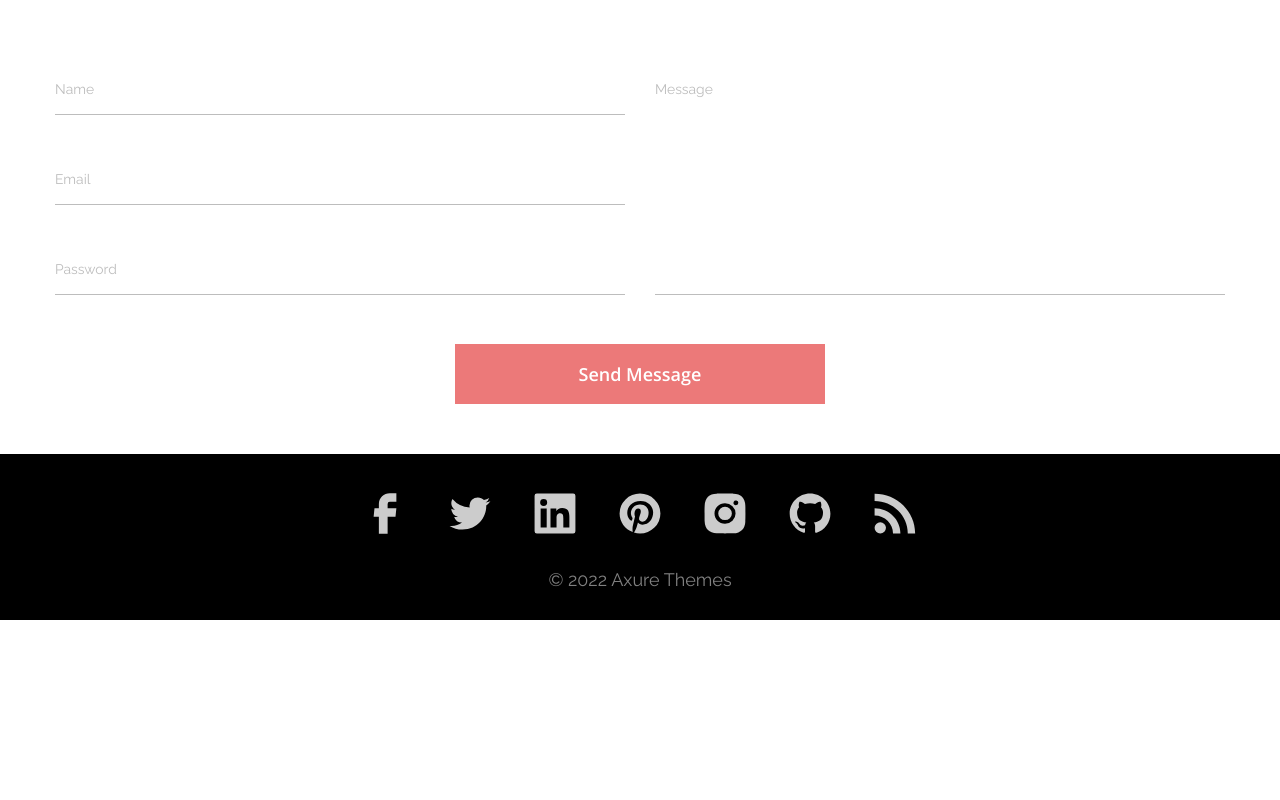
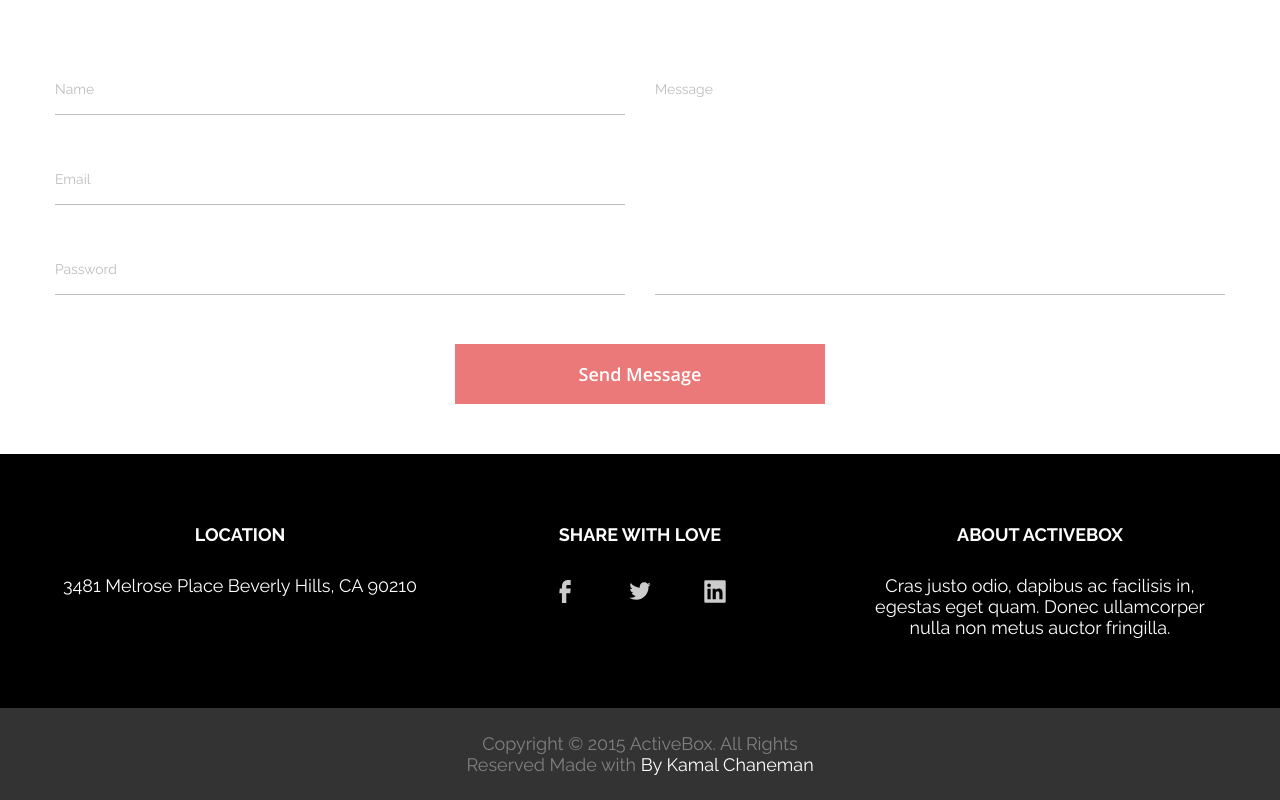
Before and after one commit to payne52/AXIT, a website built with Parcel: page index.html in a window 1280 px wide. Shown: the part 5495-6295 px from the top of the page. Before the commit the page ends 6115 px from the top, so only its background shows below. Built offline with nearby package versions, Linux system fonts and the light colour scheme.

Commit message:
change footer

```diff
--- a/index.html
+++ b/index.html
@@ -494,48 +494,44 @@
             </div>
         </section>
         <footer class="footer">
-            <div class="container">
-                <div class="footer__icons icons">
-                    <ul class="footer__icons__list icons__list columns">
-                        <li class="footer__icons__list-item icons__list-item">
-                            <a href="#" class="footer__icons__link icons__link">
-                                <img src="./images/icons/facebook-icon.svg" alt="facebook icon" class="footer__icons__icon icons__icon">
+            <div class="container footer__container">
+                <div class="footer__block">
+                    <div class="footer__block-title">Location</div>
+                    <p class="footer__block-content">
+                        3481 Melrose Place Beverly Hills, CA 90210
+                    </p>
+                </div>
+                <div class="footer__block">
+                    <div class="footer__block-title">Share with Love</div>
+                    <ul class="footer__social-list icons__list">
+                        <li class="footer__social-list-item icons__list-item">
+                            <a href="#" class="footer__social-link icons__link">
+                                <img src="./images/icons/facebook-icon.svg" alt="facebook icon" class="footer__social-img icons__icon">
                             </a>
                         </li>
-                        <li class="footer__icons__list-item icons__list-item">
-                            <a href="#" class="footer__icons__link icons__link">
-                                <img src="./images/icons/twitter-icon.svg" alt="twitter icon" class="footer__icons__icon icons__icon">
+                        <li class="footer__social-list-item icons__list-item">
+                            <a href="#" class="footer__social-link icons__link">
+                                <img src="./images/icons/twitter-icon.svg" alt="twitter icon" class="footer__social-img icons__icon">
                             </a>
                         </li>
-                        <li class="footer__icons__list-item icons__list-item">
-                            <a href="#" class="footer__icons__link icons__link">
-                                <img src="./images/icons/linkedin-icon.svg" alt="linkedin icon" class="footer__icons__icon icons__icon">
-                            </a>
-                        </li>
-                        <li class="footer__icons__list-item icons__list-item">
-                            <a href="#" class="footer__icons__link icons__link">
-                                <img src="./images/icons/pinterest-icon.svg" alt="pinterest icon" class="footer__icons__icon icons__icon">
-                            </a>
-                        </li>
-                        <li class="footer__icons__list-item icons__list-item">
-                            <a href="#" class="footer__icons__link icons__link">
-                                <img src="./images/icons/instagram-icon.svg" alt="instagram icon" class="footer__icons__icon icons__icon">
-                            </a>
-                        </li>
-                        <li class="footer__icons__list-item icons__list-item">
-                            <a href="#" class="footer__icons__link icons__link">
-                                <img src="./images/icons/github-icon.svg" alt="github icon" class="footer__icons__icon icons__icon">
-                            </a>
-                        </li>
-                        <li class="footer__icons__list-item icons__list-item">
-                            <a href="#" class="footer__icons__link icons__link">
-                                <img src="./images/icons/rss-icon.svg" alt="rss icon" class="footer__icons__icon icons__icon">
+                        <li class="footer__social-list-item icons__list-item">
+                            <a href="#" class="footer__social-link icons__link">
+                                <img src="./images/icons/linkedin-icon.svg" alt="linkedin icon" class="footer__social-img icons__icon">
                             </a>
                         </li>
                     </ul>
                 </div>
+                <div class="footer__block">
+                    <div class="footer__block-title">About ActiveBox</div>
+                    <p class="footer__block-content">
+                        Cras justo odio, dapibus ac facilisis in, egestas eget quam. Donec ullamcorper nulla non metus auctor fringilla.
+                    </p>
+                </div>
+            </div>
+            <div class="footer__bottom">
                 <div class="footer__copyright">
-                    © 2022 Axure Themes
+                    Copyright &copy; 2015 ActiveBox. All Rights Reserved
+                    Made with <span class="footer__copyright_author">By Kamal Chaneman</span>
                 </div>
             </div>
         </footer>
--- a/scss/footer.scss
+++ b/scss/footer.scss
@@ -1,51 +1,71 @@
 .footer {
     background-color: $secondary-background;
-    padding-top: 30px;
-    padding-bottom: 30px;
-    @media (max-width: 1200px) {
-        padding-left: 15px;
-        padding-right: 15px;
+    color: $secondary-text;
+    text-align: center;
+    &__container {
+        padding: 70px 0;
+        display: grid;
+        grid-template-columns: repeat(3, 1fr);
+        gap: 30px;
+        @media (max-width: 1200px) {
+            padding: 45px 15px;
+        }
+        @media (max-width: 992px) {
+            grid-template-columns: 1fr;
+            padding-top: 35px;
+            padding-bottom: 35px;
+            gap: 70px;
+        }
     }
-    @media (max-width: 992px) {
-        padding-top: 35px;
-        padding-bottom: 45px;
-    }
-    &__icons {
-        &__list {
-            margin: 0;
-            padding: 0;
-            justify-content: center;
-            column-gap: 30px;
+    &__block {
+        &-title {
+            font-family: 'Raleway', sans-serif;
+            font-weight: 700;
+            font-size: 1em;
+            text-transform: uppercase;
+            margin-bottom: 30px;
+            @media (max-width: 1200px) {
+                margin-bottom: 15px;
+            }
             @media (max-width: 992px) {
-                column-gap: 15px;
+                margin-bottom: 35px;
             }
         }
-        &__link {
-            width: 55px;
-            height: 55px;
-            line-height: 55px;
-            @media (max-width: 1200px) {
-                width: 45px;
-                height: 45px;
-                line-height: 45px;
+        &-content {
+            margin: 0;
+        }
+    }
+    &__social {
+        &-list {
+            margin-top: 0px;
+            justify-content: center;
+            gap: 45px;
+            &-item {
+                width: auto;
             }
-            @media (max-width: 576px) {
-                width: 26px;
-                height: 26px;
-                line-height: 26px;
-            }
+        }
+        &-link {
+            width: 30px;
+            line-height: 30px;
+            height: 30px;
+        }
+    }
+    &__bottom {
+        padding: 25px 15px;
+        background-color: $dark-color;
+        color: $bottom-text;
+        @media (max-width: 1200px) {
+            padding: 15px;
+        }
+        @media (max-width: 992px) {
+            padding: 30px 15px;
         }
     }
     &__copyright {
-        color: $secondary-text;
-        opacity: 0.5;
-        text-align: center;
-        margin-top: 30px;
-        @media (max-width: 1200px) {
-            font-size: 1.28em;
-        }
-        @media (max-width: 992px) {
-            margin-top: 40px;
+        max-width: 370px;
+        margin: auto;
+        &_author {
+            color: $secondary-text;
         }
     }
 }
--- a/scss/variable.scss
+++ b/scss/variable.scss
@@ -10,6 +10,7 @@ $secondary-background: #000;
 $social-media-backgound: #F8EFEF;
 
 $dark-color: #333;
+$bottom-text: #808080;
 
 $primary-gray: #F5F5F5;
 $secondary-gray: #E2E2E2;
```
Also changed, not shown: dist/index.html, 6 other files.
